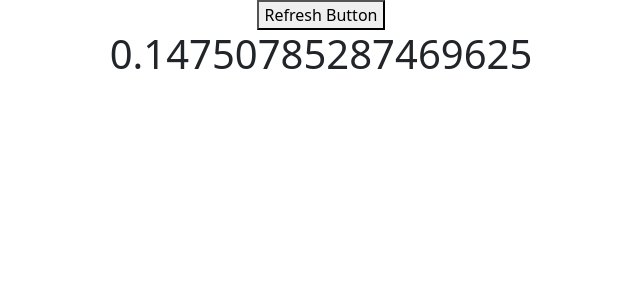
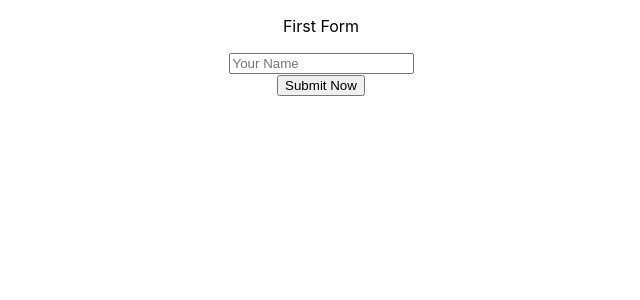
Before and after one commit to jubaerahamedbd/ReactFastTask, a React (Create React App) app: page / in a window 1280 px wide. Shown: the top 300 px of the page, without its empty margins (319-959 px from the left). Built offline with nearby package versions, Linux system fonts and the light colour scheme.

Commit message:
OnChange Event

```diff
--- a/src/App.js
+++ b/src/App.js
@@ -1,14 +1,15 @@
 import React from 'react'
 import './App.css';
-import ClassComponent from './components/ClassComponent';
-import FunctionalComponent from './components/FunctionalComponent';
-import Condition from './components/Condition';
-import Refresh from './components/Refresh';
+// import ClassComponent from './components/ClassComponent';
+// import FunctionalComponent from './components/FunctionalComponent';
+// import Condition from './components/Condition';
+// import Refresh from './components/Refresh';
+// import FindDomNode from './components/FindDomNode';
+import Form from './components/Form';
 function App() {
   return (
     <div className="App">
-
-      <Refresh />
+      <Form />
     </div>
   )
 
--- /dev/null
+++ b/src/components/FindDomNode.js
@@ -0,0 +1,19 @@
+import React, { Component } from 'react';
+import  ReactDOM  from 'react-dom';
+
+class FindDomNode extends Component {
+    ChangeImage(){
+        var imgID = document.getElementById(imgID)
+        //ReactDOM.findDOMNode(imgID).src="https://jubaerahamedbd.github.io/hot-gadgets/img/product-2.png";
+    }
+    render() {
+        return (
+            <div>
+                <button onClick={this.ChangeImage}>Change Image</button><br/>
+                <img id="imgID" src="https://jubaerahamedbd.github.io/hot-gadgets/img/product-3.png"/>
+            </div>
+        );
+    }
+}
+
+export default FindDomNode;
--- /dev/null
+++ b/src/components/Form.js
@@ -0,0 +1,32 @@
+import React, { Component } from 'react';
+
+class Form extends Component {
+    constructor() {
+        super()
+        this.state = {
+            username: ""
+        }
+    }
+    onChangeHandler = (event) => {
+        var newName = event.target.name
+        var newValue = event.target.value
+        this.setState({
+            [newName]: newValue
+        })
+
+    }
+    render() {
+        return (
+            <div>
+                <form>
+                    <p>First Form</p>
+                    <p>{this.state.username}</p>
+                    <input name="username" onChange={this.onChangeHandler} className="my-2" type='text' placeholder='Your Name'></input><br />
+                    <input type='submit' value='Submit Now'></input>
+                </form>
+            </div>
+        );
+    }
+}
+
+export default Form;
```
Also changed, not shown: src/components/ClassComponent.js (+5 -5 lines).
